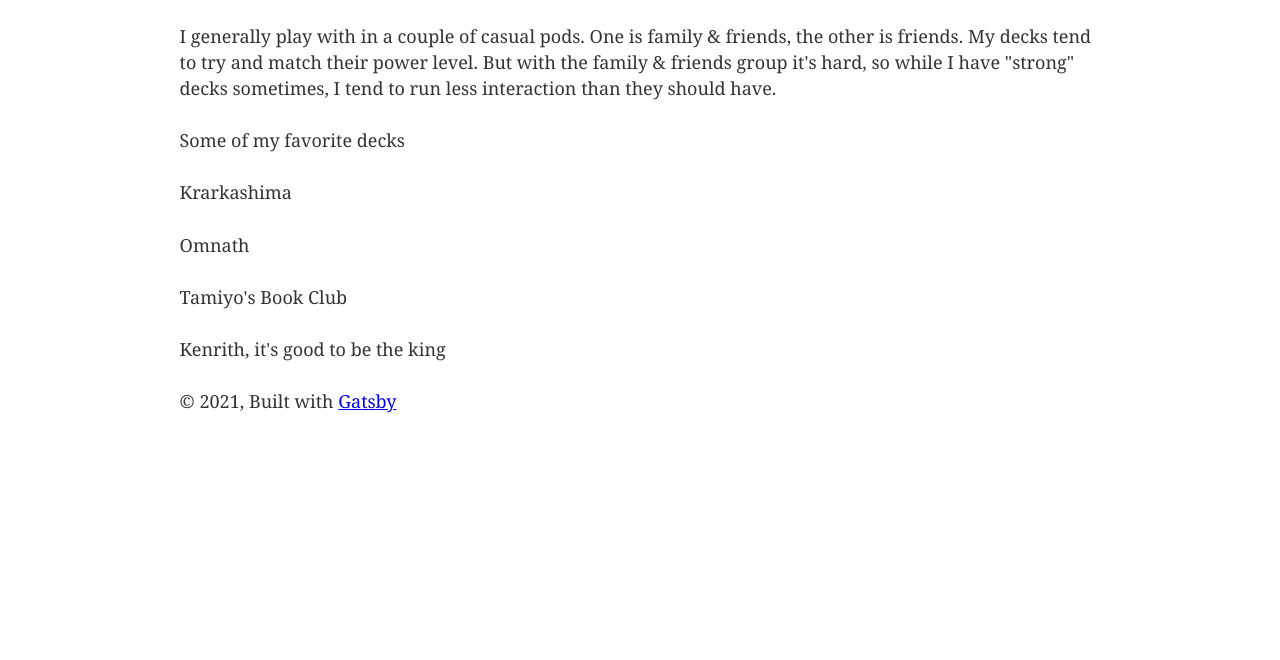
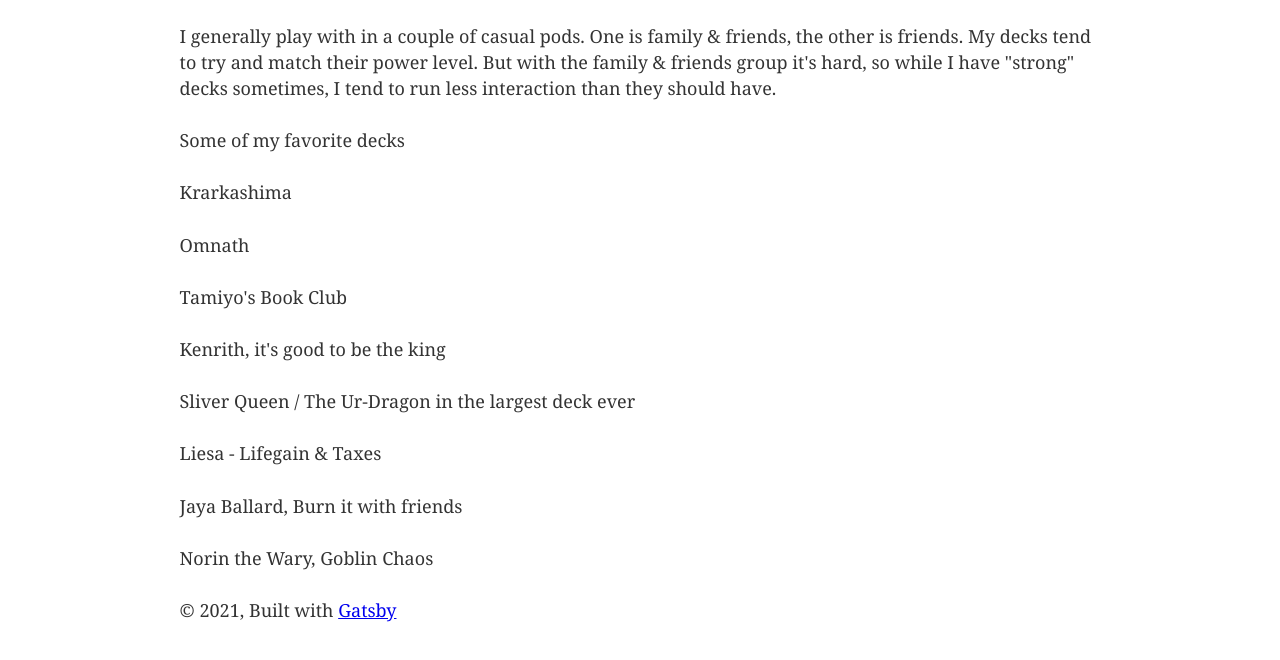
Before and after one commit to Rangoric/rangoric.github.io, a Gatsby site: page /magic in a window 1280 px wide. Shown: the part 100-760 px from the top of the page. Built offline with nearby package versions, Linux system fonts and the light colour scheme; Gatsby itself is replaced by a stand-in of ours.

Commit message:
Update index.mdx

```diff
--- a/src/pages/magic/index.mdx
+++ b/src/pages/magic/index.mdx
@@ -15,3 +15,11 @@ Omnath
 Tamiyo's Book Club
 
 Kenrith, it's good to be the king
+
+Sliver Queen / The Ur-Dragon in the largest deck ever
+
+Liesa - Lifegain & Taxes
+
+Jaya Ballard, Burn it with friends
+
+Norin the Wary, Goblin Chaos
```
